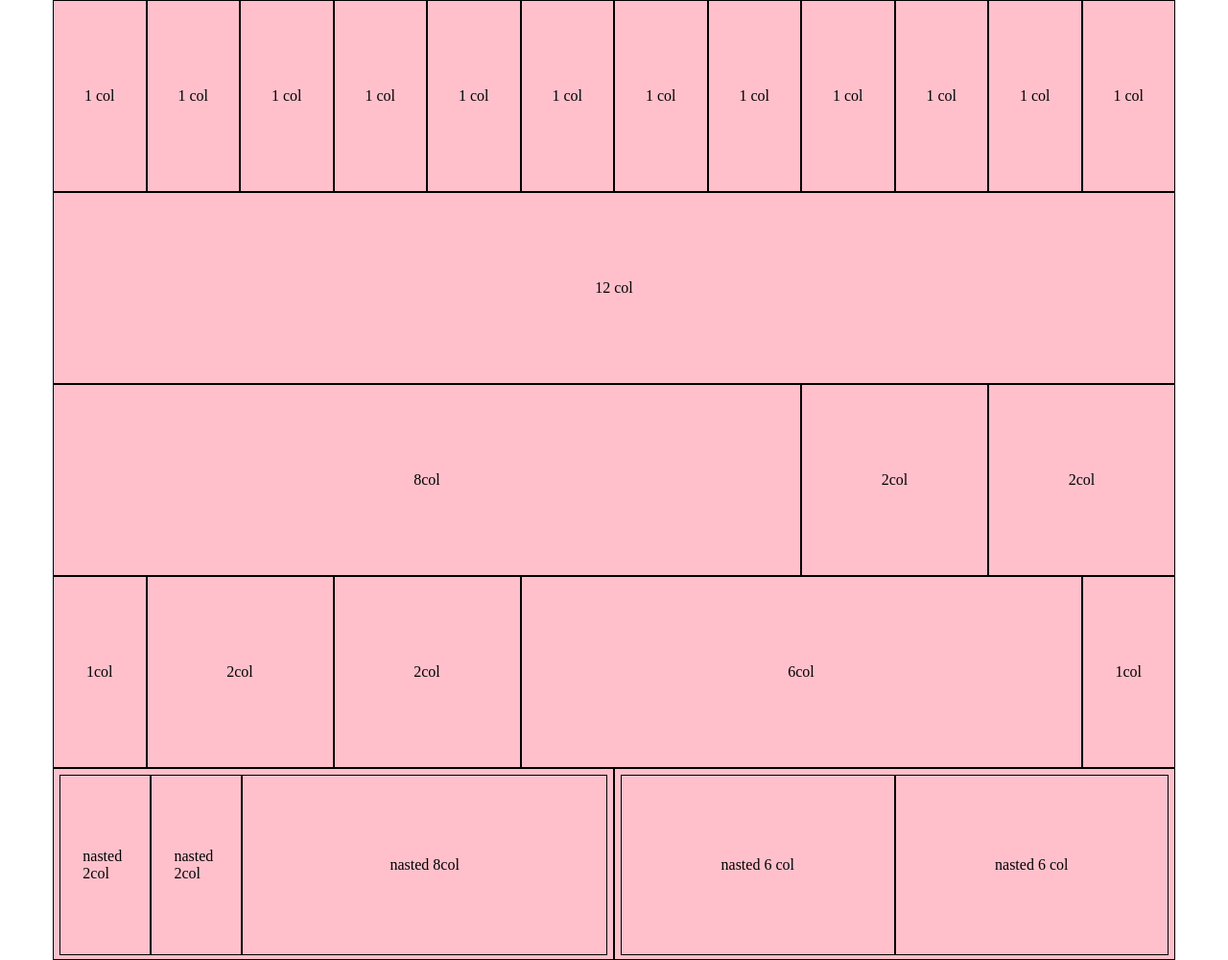
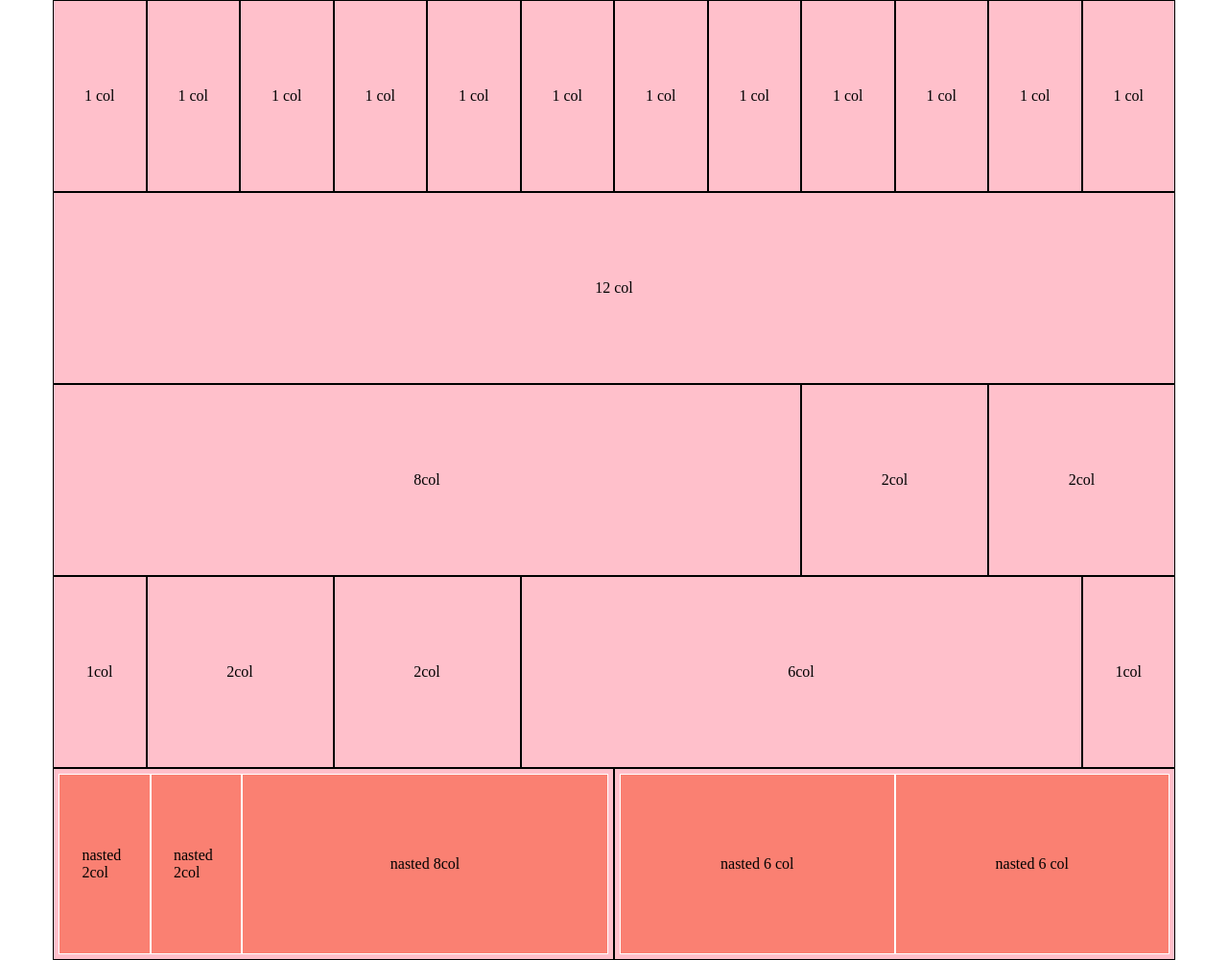
Before and after one commit to merlino79/html-css-12bool, a plain HTML site: page index.html in a window 1280 px wide. Shown: the whole page at 96% size. Drawn offline with Linux system fonts and the light colour scheme.

Commit message:
sitemato

```diff
--- a/css/style.css
+++ b/css/style.css
@@ -23,7 +23,10 @@
   transform: translate(-50%, -50%);
 }
 
-.debug.container [class*="col-"] > .container.special{
-  margin: 1px;
+.debug.container [class*="col-"] > .container.special [class*="col-"] {
+
+  border: 1px solid white;
+  background-color: salmon;
+
 
 }
```
Also changed, not shown: index.html (+1 -1 lines).
